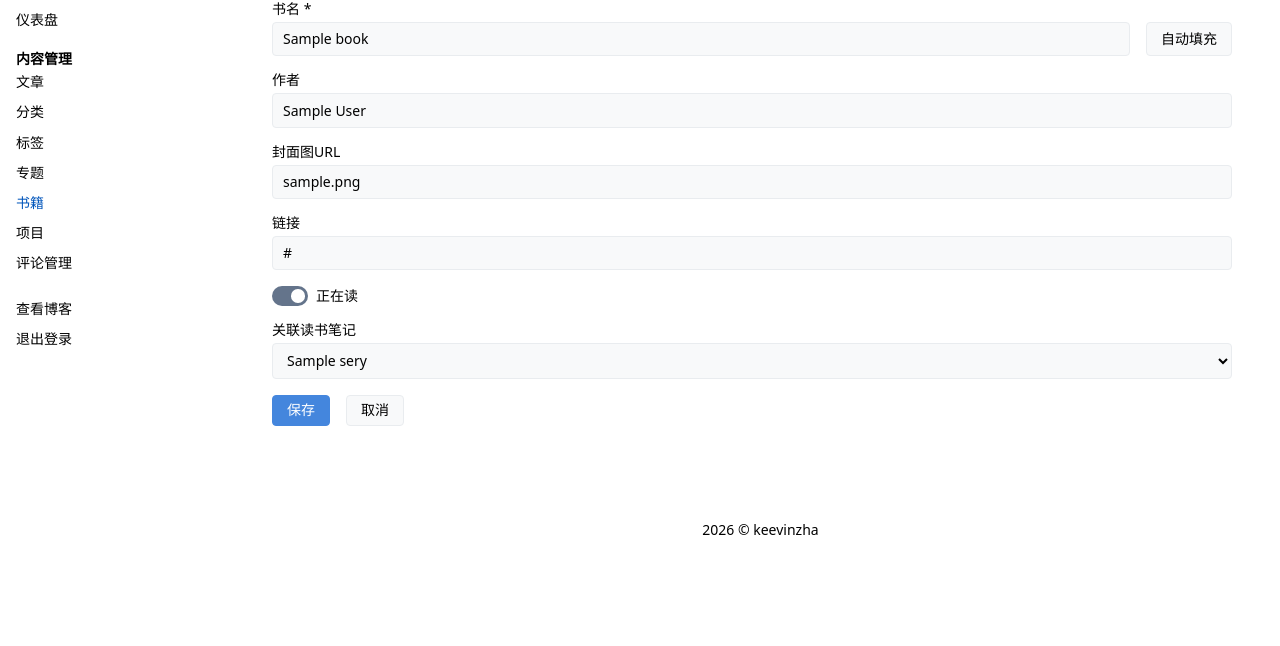
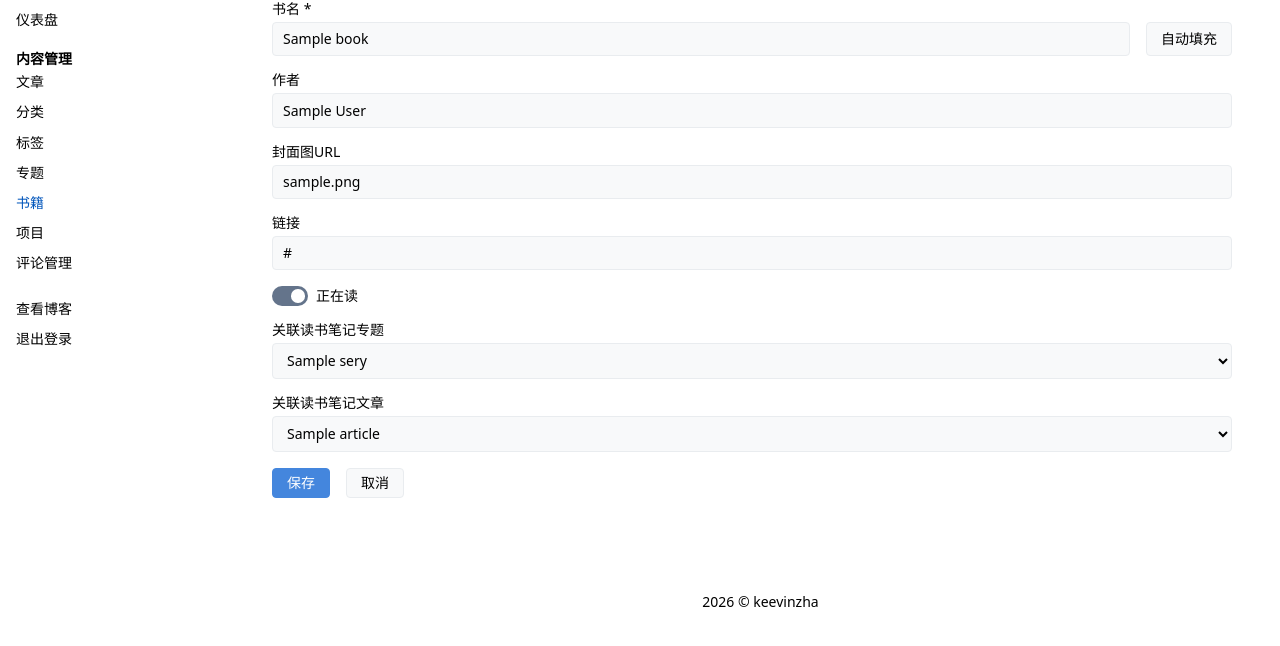
Before and after one commit to keevinzha/flask-blog, a Flask app: page /admin/books/1/edit in a window 1280 px wide. Shown: the part 51-697 px from the top of the page. Run offline with Flask 3, Linux system fonts and the light colour scheme; a user stored in the database is signed in; tables that the repository leaves empty hold one stand-in row (values such as "Sample post"); some libraries are stand-ins or nearby versions.

Commit message:
feat: books can be bind to a serios or an article

```diff
--- a/app/models/about.py
+++ b/app/models/about.py
@@ -17,6 +17,8 @@ class Book(db.Model):
     url = db.Column(db.String(256))
     note_series_id = db.Column(db.Integer, db.ForeignKey('series.id'), nullable=True)
     note_series = db.relationship('Series', backref='book', foreign_keys=[note_series_id])
+    note_article_id = db.Column(db.Integer, db.ForeignKey('articles.id'), nullable=True)
+    note_article = db.relationship('Article', backref='book', foreign_keys=[note_article_id])
     is_reading = db.Column(db.Boolean, default=True)
     created_at = db.Column(db.DateTime, default=db.func.now())
 
--- a/app/templates/admin/book_form.html
+++ b/app/templates/admin/book_form.html
@@ -50,13 +50,26 @@
   </div>
 
 <div class="form-group">
-  <label>关联读书笔记</label>
+  <label>关联读书笔记专题</label>
   <select name="note_series_id" class="admin-select" style="width:100%">
     <option value="">— 无 —</option>
     {% for s in series_list %}
     <option value="{{ s.id }}"
       {% if is_edit and book.note_series_id == s.id %}selected{% endif %}>
       {{ s.title }}
+    </option>
+    {% endfor %}
+  </select>
+</div>
+
+<div class="form-group">
+  <label>关联读书笔记文章</label>
+  <select name="note_article_id" class="admin-select" style="width:100%">
+    <option value="">— 无 —</option>
+    {% for article in articles %}
+    <option value="{{ article.id }}"
+      {% if is_edit and book.note_article_id == article.id %}selected{% endif %}>
+      {{ article.title }}
     </option>
     {% endfor %}
   </select>
--- a/app/views/admin.py
+++ b/app/views/admin.py
@@ -362,15 +362,18 @@ def book_new():
             url=request.form.get('url', '').strip() or None,
             is_reading=bool(request.form.get('is_reading')),
             note_series_id=request.form.get('note_series_id') or None,
+            note_article_id=request.form.get('note_article_id') or None,
         )
         db.session.add(book)
         db.session.commit()
         flash('书籍已添加', 'success')
         return redirect(url_for('admin.books'))
     series_list = Series.query.order_by(Series.title).all()
+    articles = Article.query.filter_by(is_published=True).order_by(Article.created_at.desc()).all()
     return render_template('admin/book_form.html', book=None,
                            google_books_key=os.getenv('GOOGLE_BOOKS_API_KEY'),
-                           series_list=series_list)
+                           series_list=series_list,
+                           articles=articles)
 
 @admin.route('/books/<int:book_id>/edit', methods=['GET', 'POST'])
 @login_required
@@ -383,13 +386,16 @@ def book_edit(book_id):
         book.url = request.form.get('url', '').strip() or None
         book.is_reading = bool(request.form.get('is_reading'))
         book.note_series_id = request.form.get('note_series_id') or None
+        book.note_article_id = request.form.get('note_article_id') or None
         db.session.commit()
         flash('书籍已更新', 'success')
         return redirect(url_for('admin.books'))
     series_list = Series.query.order_by(Series.title).all()
+    articles = Article.query.filter_by(is_published=True).order_by(Article.created_at.desc()).all()
     return render_template('admin/book_form.html', book=book,
                            google_books_key=os.getenv('GOOGLE_BOOKS_API_KEY'),
-                           series_list=series_list)
+                           series_list=series_list,
+                           articles=articles)
 
 @admin.route('/books/<int:book_id>/delete', methods=['POST'])
 @login_required
```
Also changed, not shown: app/templates/about.html (+7 -2 lines), app/templates/read_books.html (+9 -2 lines).
